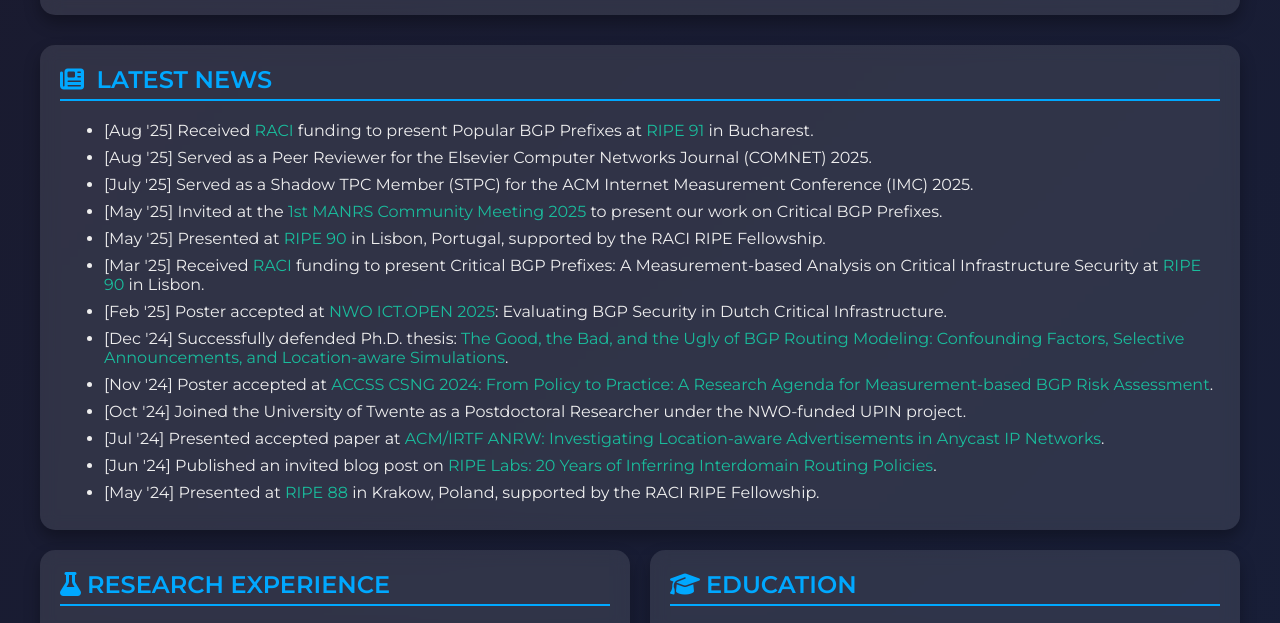
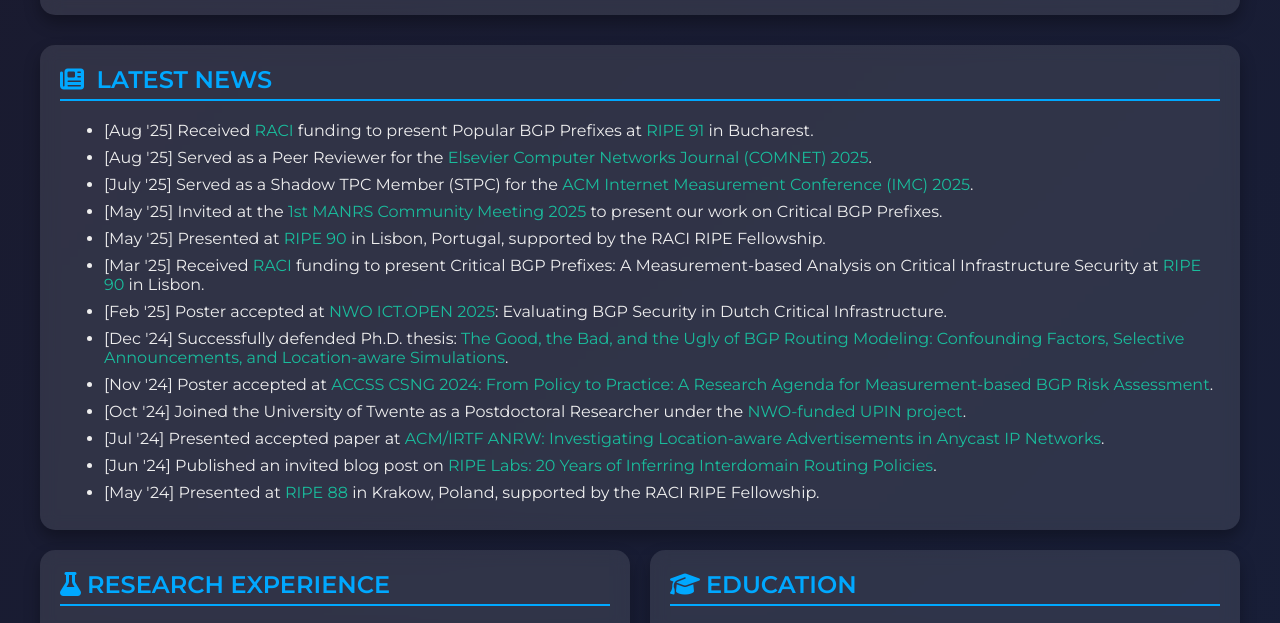
Before and after one commit to kastanakis/cv, a plain HTML site: page index.html in a window 1280 px wide. Shown: the part 464-1087 px from the top of the page. Drawn offline with Linux system fonts and the light colour scheme.

Commit message:
Update index.html

```diff
--- a/index.html
+++ b/index.html
@@ -179,15 +179,15 @@
         <h2><i class="fas fa-newspaper icon"></i> Latest News</h2>
         <ul>
           <li>[Aug '25] Received <a href="https://www.ripe.net/community/community-initiatives/raci/" target="_blank">RACI</a> funding to present Popular BGP Prefixes at <a href="https://ripe91.ripe.net/" target="_blank">RIPE 91</a> in Bucharest.</li>
-          <li>[Aug '25] Served as a Peer Reviewer for the Elsevier Computer Networks Journal (COMNET) 2025.</li>
-          <li>[July '25] Served as a Shadow TPC Member (STPC) for the ACM Internet Measurement Conference (IMC) 2025.</li>
+          <li>[Aug '25] Served as a Peer Reviewer for the <a href="https://www.sciencedirect.com/journal/computer-networks" target="_blank">Elsevier Computer Networks Journal (COMNET) 2025</a>.</li>
+          <li>[July '25] Served as a Shadow TPC Member (STPC) for the <a href="https://conferences.sigcomm.org/imc/2025/shadow-tpc/" target="_blank">ACM Internet Measurement Conference (IMC) 2025</a>.</li>
           <li>[May '25] Invited at the <a href="https://manrs.org/event/manrs-community-meeting-2025-1/" target="_blank">1st MANRS Community Meeting 2025</a> to present our work on Critical BGP Prefixes.</li>
           <li>[May '25] Presented at <a href="https://ripe90.ripe.net/archives/video/1574/" target="_blank">RIPE 90</a> in Lisbon, Portugal, supported by the RACI RIPE Fellowship.</li>
           <li>[Mar '25] Received <a href="https://www.ripe.net/community/community-initiatives/raci/" target="_blank">RACI</a> funding to present Critical BGP Prefixes: A Measurement-based Analysis on Critical Infrastructure Security at <a href="https://ripe90.ripe.net/" target="_blank">RIPE 90</a> in Lisbon.</li>
           <li>[Feb '25] Poster accepted at <a href="https://ictopen.nl/" target="_blank">NWO ICT.OPEN 2025</a>: Evaluating BGP Security in Dutch Critical Infrastructure.</li>
           <li>[Dec '24] Successfully defended Ph.D. thesis: <a href="https://eprints.lancs.ac.uk/id/eprint/226974/" target="_blank">The Good, the Bad, and the Ugly of BGP Routing Modeling: Confounding Factors, Selective Announcements, and Location-aware Simulations</a>.</li>
           <li>[Nov '24] Poster accepted at <a href="https://upin-project.nl/wp-content/uploads/2025/02/CSNG24-Poster.pdf" target="_blank">ACCSS CSNG 2024: From Policy to Practice: A Research Agenda for Measurement-based BGP Risk Assessment</a>.</li>
-          <li>[Oct '24] Joined the University of Twente as a Postdoctoral Researcher under the NWO-funded UPIN project.</li>
+          <li>[Oct '24] Joined the University of Twente as a Postdoctoral Researcher under the <a href="https://upin-project.nl/" target="_blank">NWO-funded UPIN project</a>.</li>
           <li>[Jul '24] Presented accepted paper at <a href="https://dl.acm.org/doi/10.1145/3673422.3674885" target="_blank">ACM/IRTF ANRW: Investigating Location-aware Advertisements in Anycast IP Networks</a>.</li>
           <li>[Jun '24] Published an invited blog post on <a href="https://labs.ripe.net/author/savvas-kastanakis/20-years-of-inferring-interdomain-routing-policies/" target="_blank">RIPE Labs: 20 Years of Inferring Interdomain Routing Policies</a>.</li>
           <li>[May '24] Presented at <a href="https://ripe88.ripe.net/archives/video/1303/" target="_blank">RIPE 88</a> in Krakow, Poland, supported by the RACI RIPE Fellowship.</li>
```
